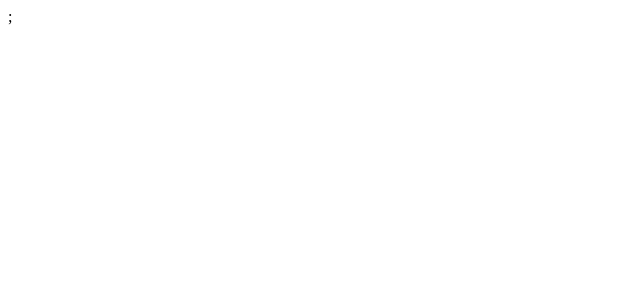
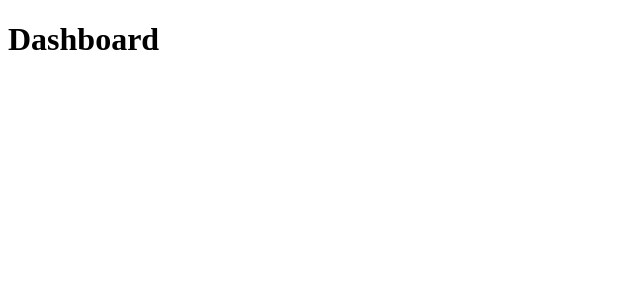
Before and after one commit to ranielison/gobarber-web, a React (Create React App) app: page /dashboard in a window 1280 px wide. Shown: the top 300 px of the page, without its empty margins (0-640 px from the left). Built offline with nearby package versions, Linux system fonts and the light colour scheme; the HTML template or start-up script is replaced by a standard one.

Commit message:
Configurando rotas privadas

```diff
--- a/package.json
+++ b/package.json
@@ -8,6 +8,7 @@
     "@testing-library/user-event": "^7.1.2",
     "babel-eslint": "^10.0.3",
     "history": "^4.10.1",
+    "prop-types": "^15.7.2",
     "react": "^16.12.0",
     "react-dom": "^16.12.0",
     "react-router-dom": "^5.1.2",
--- a/src/App.js
+++ b/src/App.js
@@ -9,7 +9,7 @@ import Routes from './routes';
 function App() {
   return (
     <Router history={history}>
-      <Routes />;
+      <Routes />
     </Router>
   );
 }
--- a/src/pages/Dashboard/index.js
+++ b/src/pages/Dashboard/index.js
@@ -3,5 +3,5 @@ import React from 'react';
 // import { Container } from './styles';
 
 export default function Dashboard() {
-  return <div />;
+  return <h1>Dashboard</h1>;
 }
--- /dev/null
+++ b/src/routes/Route.js
@@ -0,0 +1,30 @@
+import React from 'react';
+import PropTypes from 'prop-types';
+import { Route, Redirect } from 'react-router-dom';
+
+export default function RouteWrapper({
+  component: Component,
+  isPrivate,
+  ...rest
+}) {
+  const signed = true;
+  if (!signed && isPrivate) {
+    return <Redirect to="/" />;
+  }
+
+  if (signed && !isPrivate) {
+    return <Redirect to="/dashboard" />;
+  }
+
+  return <Route {...rest} component={Component} />;
+}
+
+RouteWrapper.propTypes = {
+  isPrivate: PropTypes.bool,
+  component: PropTypes.oneOfType([PropTypes.element, PropTypes.func])
+    .isRequired,
+};
+
+RouteWrapper.defaultProps = {
+  isPrivate: false,
+};
--- a/src/routes/index.js
+++ b/src/routes/index.js
@@ -1,6 +1,6 @@
 import React from 'react';
-
-import { Switch, Route } from 'react-router-dom';
+import { Switch } from 'react-router-dom';
+import Route from './Route';
 
 import SignIn from '../pages/SignIn/index';
 import SignUp from '../pages/SignUp/index';
@@ -14,8 +14,8 @@ export default function Routes() {
       <Route path="/" exact component={SignIn} />
       <Route path="/register" component={SignUp} />
 
-      <Route path="/dashboard" component={Dashboard} />
-      <Route path="/profile" component={Profile} />
+      <Route path="/dashboard" component={Dashboard} isPrivate />
+      <Route path="/profile" component={Profile} isPrivate />
     </Switch>
   );
 }
```
Also changed, not shown: .eslintrc.js.
